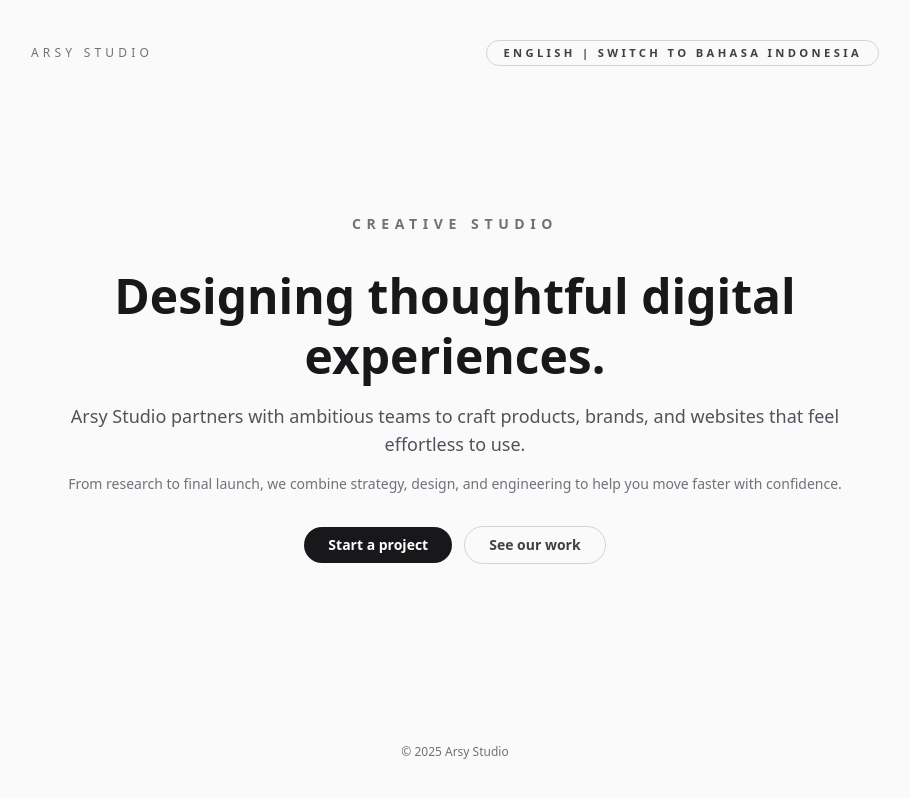
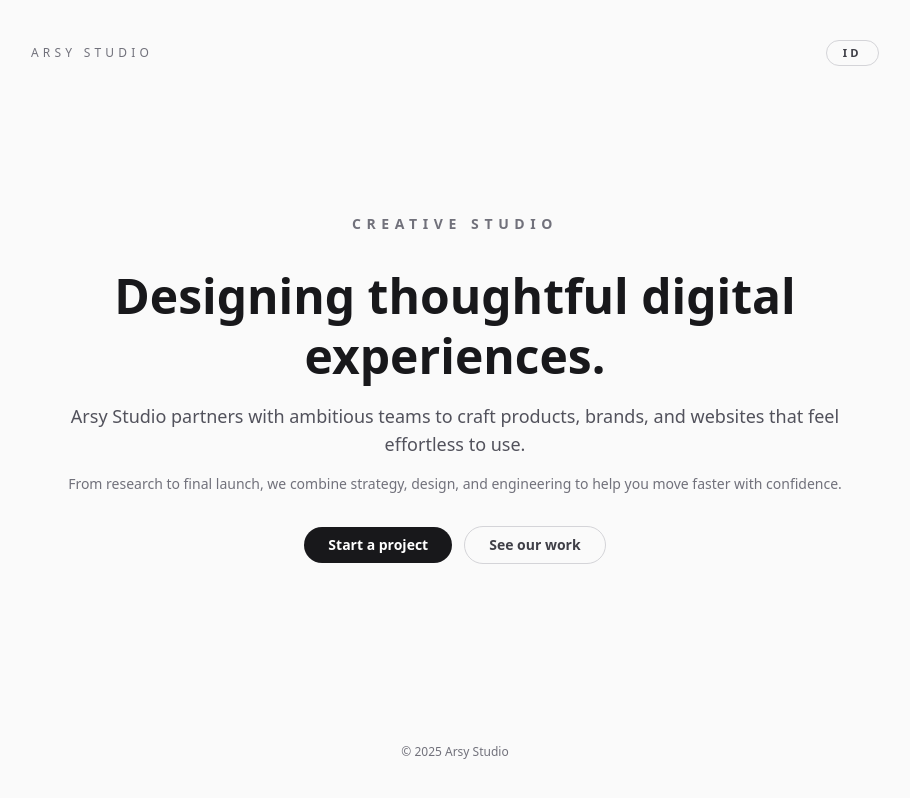
Before and after one commit to arsycreative/ARSY, a Next.js app: page /en in a window 1280 px wide. Shown: the whole page, without its empty margins (185-1095 px from the left). Built offline with nearby package versions, Linux system fonts and the light colour scheme.

Commit message:
fix locale wording

```diff
--- a/src/components/locale-switcher.jsx
+++ b/src/components/locale-switcher.jsx
@@ -25,9 +25,8 @@ export default function LocaleSwitcher() {
       onClick={toggleLocale}
       disabled={isPending}
       className="rounded-full border border-zinc-300 px-4 py-1 text-[0.7rem] font-semibold uppercase tracking-[0.3em] text-zinc-700 transition hover:bg-zinc-100 disabled:opacity-60 dark:border-zinc-700 dark:text-zinc-200 dark:hover:bg-zinc-900"
-      aria-label={`${t("label")}: ${t("switchTo", { locale: nextLocale })}`}
+      aria-label={`${t("switchTo", { locale: nextLocale })}`}
     >
-      {t("current", { locale })} |{" "}
       {isPending ? "..." : t("switchTo", { locale: nextLocale })}
     </button>
   );
--- a/src/messages/en.json
+++ b/src/messages/en.json
@@ -8,9 +8,7 @@
     "secondaryCta": "See our work"
   },
   "LocaleSwitcher": {
-    "label": "Language",
-    "current": "{locale, select, en {English} id {Bahasa Indonesia} other {English}}",
-    "switchTo": "Switch to {locale, select, en {English} id {Bahasa Indonesia} other {English}}"
+    "switchTo": "id"
   },
   "Metadata": {
     "title": "Arsy Studio",
--- a/src/messages/id.json
+++ b/src/messages/id.json
@@ -8,9 +8,7 @@
     "secondaryCta": "Lihat karya kami"
   },
   "LocaleSwitcher": {
-    "label": "Bahasa",
-    "current": "{locale, select, en {Bahasa Inggris} id {Bahasa Indonesia} other {Bahasa Inggris}}",
-    "switchTo": "Ganti ke {locale, select, en {Bahasa Inggris} id {Bahasa Indonesia} other {Bahasa Inggris}}"
+    "switchTo": "en"
   },
   "Metadata": {
     "title": "Arsy Studio",
```
